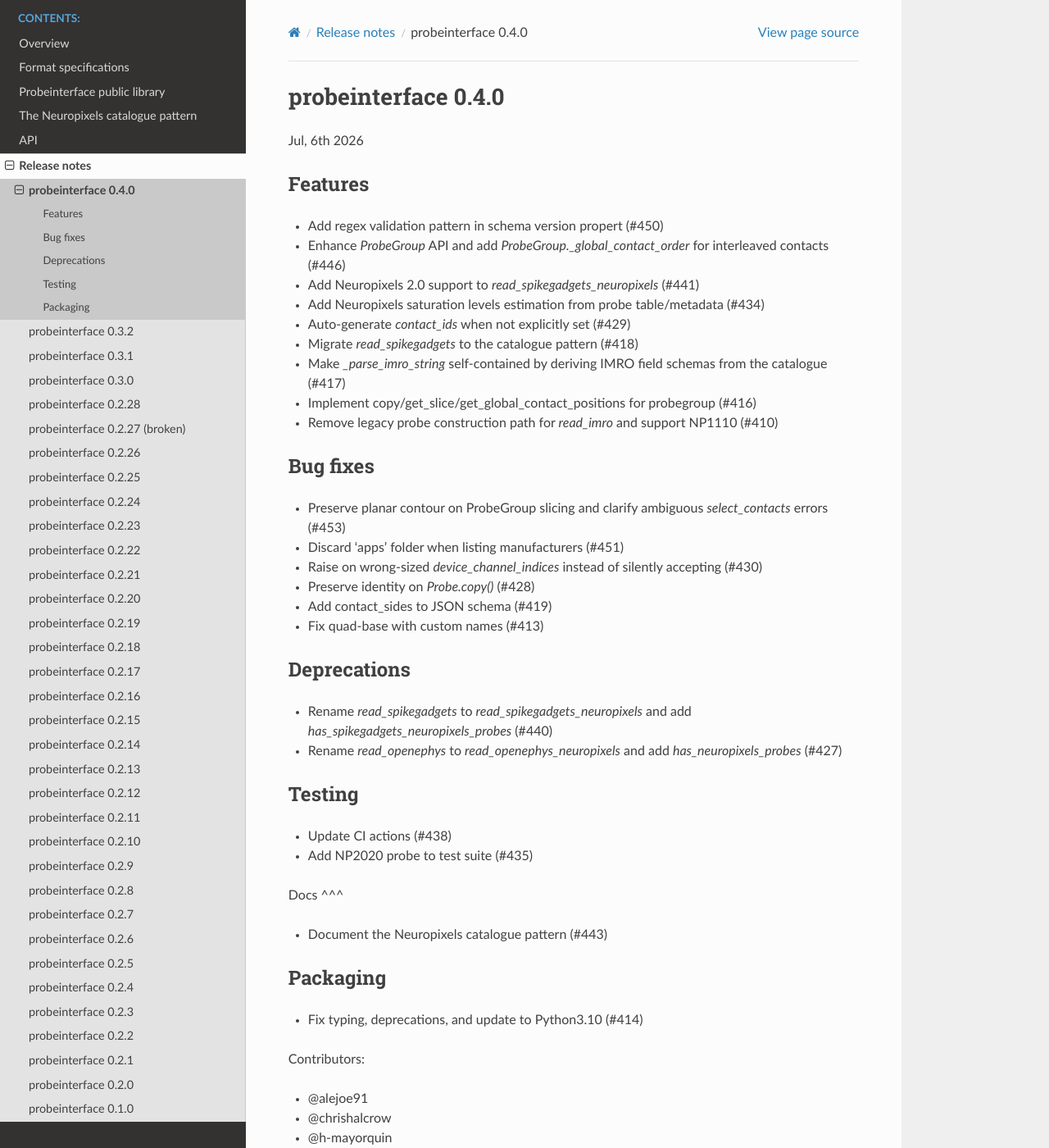
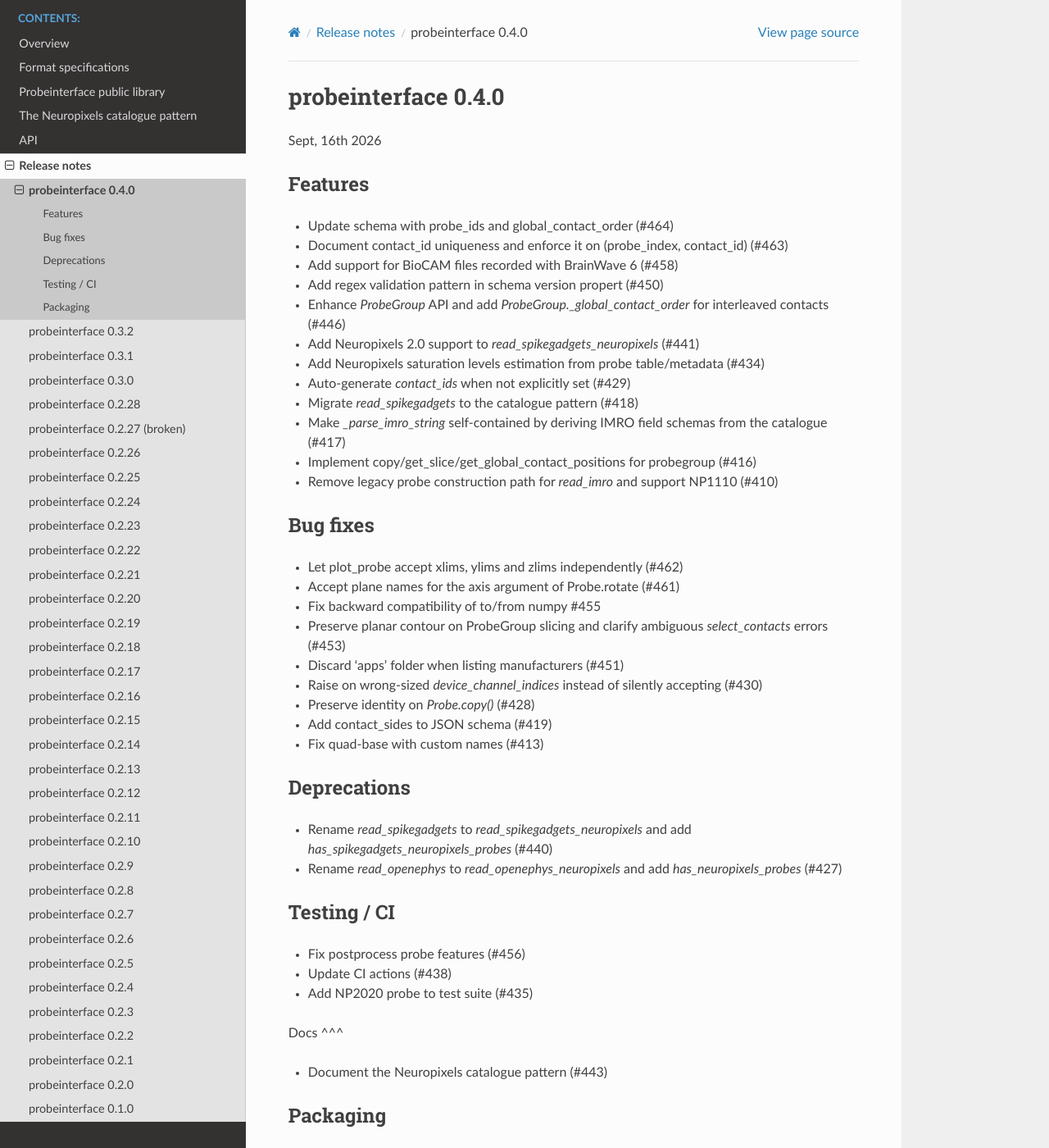
Before and after one commit to SpikeInterface/probeinterface, a Sphinx documentation site: the page built from doc/releases/0.4.0.rst, in a window 1280 px wide and 1400 px high. Shown: the whole window at 82% size. Built offline with Sphinx 7.4.7 and the Read the Docs theme 3.1.0, drawn with Linux system fonts in a browser that asks for light colours; pages that are not in the unit, such as notebooks, are missing from menus; some of the changed text lies outside the part shown.

Commit message:
doc: update release notes

```diff
--- a/doc/releases/0.4.0.rst
+++ b/doc/releases/0.4.0.rst
@@ -1,12 +1,15 @@
 probeinterface 0.4.0
 --------------------
 
-Jul, 6th 2026
+Sept, 16th 2026
 
 
 Features
 ^^^^^^^^
 
+* Update schema with probe_ids and global_contact_order (#464)
+* Document contact_id uniqueness and enforce it on (probe_index, contact_id) (#463)
+* Add support for BioCAM files recorded with BrainWave 6 (#458)
 * Add regex validation pattern in schema version propert (#450)
 * Enhance `ProbeGroup` API and add  `ProbeGroup._global_contact_order` for interleaved contacts (#446)
 * Add Neuropixels 2.0 support to `read_spikegadgets_neuropixels` (#441)
@@ -20,6 +23,9 @@ Features
 Bug fixes
 ^^^^^^^^^
 
+* Let plot_probe accept xlims, ylims and zlims independently (#462)
+* Accept plane names for the axis argument of Probe.rotate (#461)
+* Fix backward compatibility of to/from numpy #455
 * Preserve planar contour on ProbeGroup slicing and clarify ambiguous `select_contacts` errors (#453)
 * Discard 'apps' folder when listing manufacturers (#451)
 * Raise on wrong-sized `device_channel_indices` instead of silently accepting (#430)
@@ -35,9 +41,10 @@ Deprecations
 * Rename `read_openephys` to `read_openephys_neuropixels` and add `has_neuropixels_probes` (#427)
 
 
-Testing
-^^^^^^^
+Testing / CI
+^^^^^^^^^^^^
 
+* Fix postprocess probe features (#456)
 * Update CI actions (#438)
 * Add NP2020 probe to test suite (#435)
 
```
Also changed, not shown: other parts of doc/releases/0.4.0.rst (+2 -0 lines).
